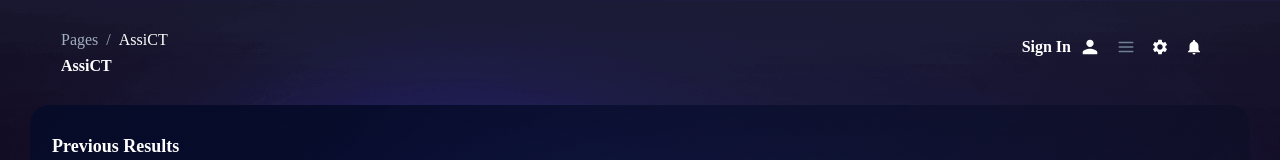
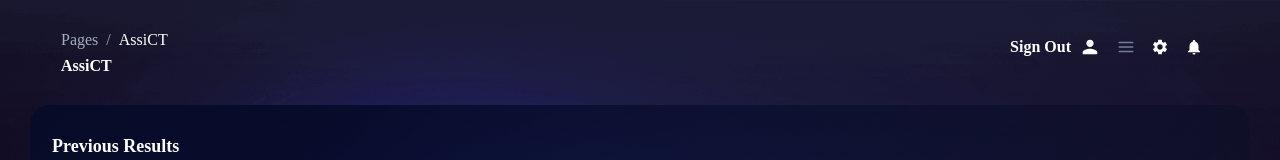
Before and after one commit to SVinternShip/Frontend-Backend, a React (Create React App) app in the folder frontend/assict_front/: page /home/tables in a window 1280 px wide. Shown: the top 160 px of the page. Built offline with nearby package versions, Linux system fonts and the light colour scheme.

Commit message:
AdminNavbarLinks - signout으로 변경
SignIn -> Signout으로 변경 - 일단 로그인 화면으로 연결

```diff
--- a/frontend/assict_front/src/components/Navbars/AdminNavbarLinks.js
+++ b/frontend/assict_front/src/components/Navbars/AdminNavbarLinks.js
@@ -61,7 +61,7 @@ export default function HeaderLinks(props) {
 
 
       </InputGroup>
-      <NavLink to='/auth/signin'>
+      <NavLink to='/home/signin'>
         <Button
           ms='0px'
           px='0px'
@@ -82,7 +82,7 @@ export default function HeaderLinks(props) {
               ""
             )
           }>
-          <Text display={{ sm: "none", md: "flex" }}>Sign In</Text>
+          <Text display={{ sm: "none", md: "flex" }}>Sign Out</Text>
         </Button>
       </NavLink>
       <SidebarResponsive
```
